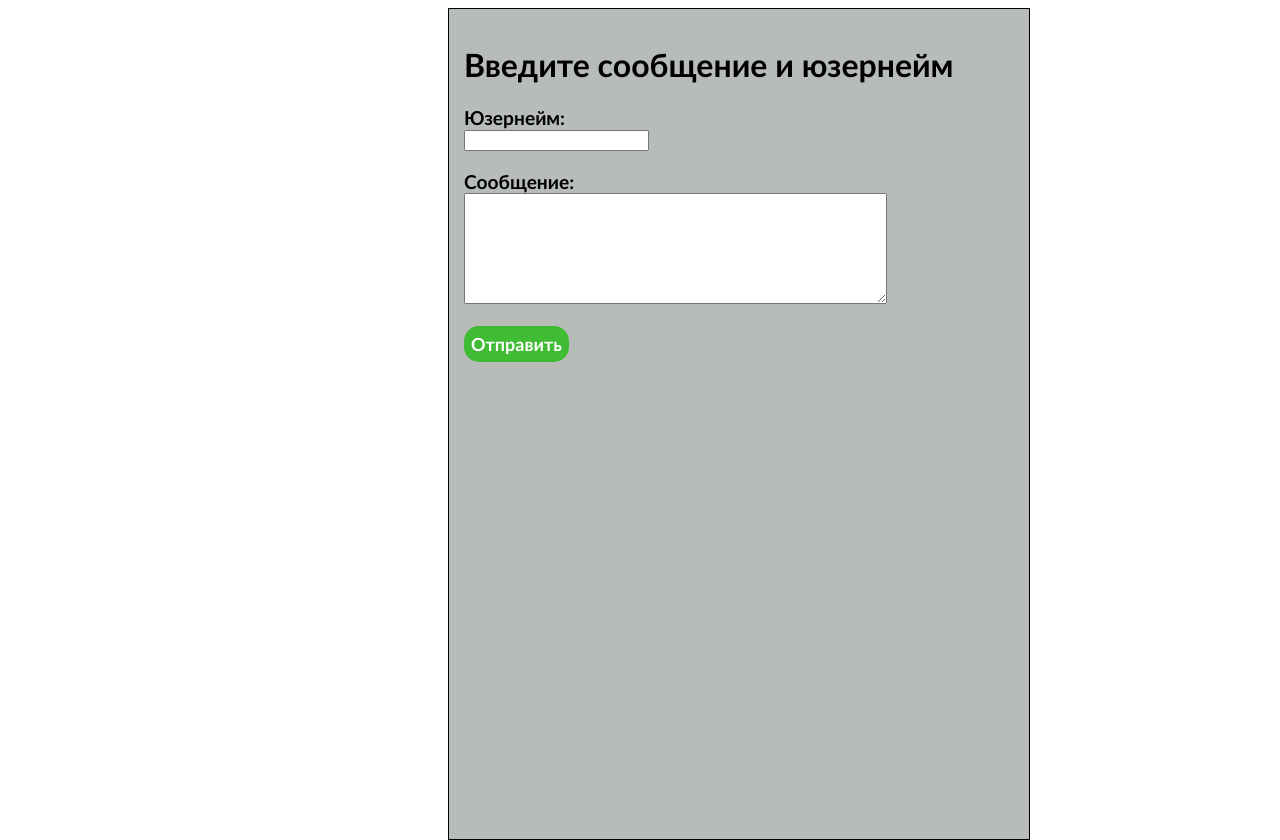
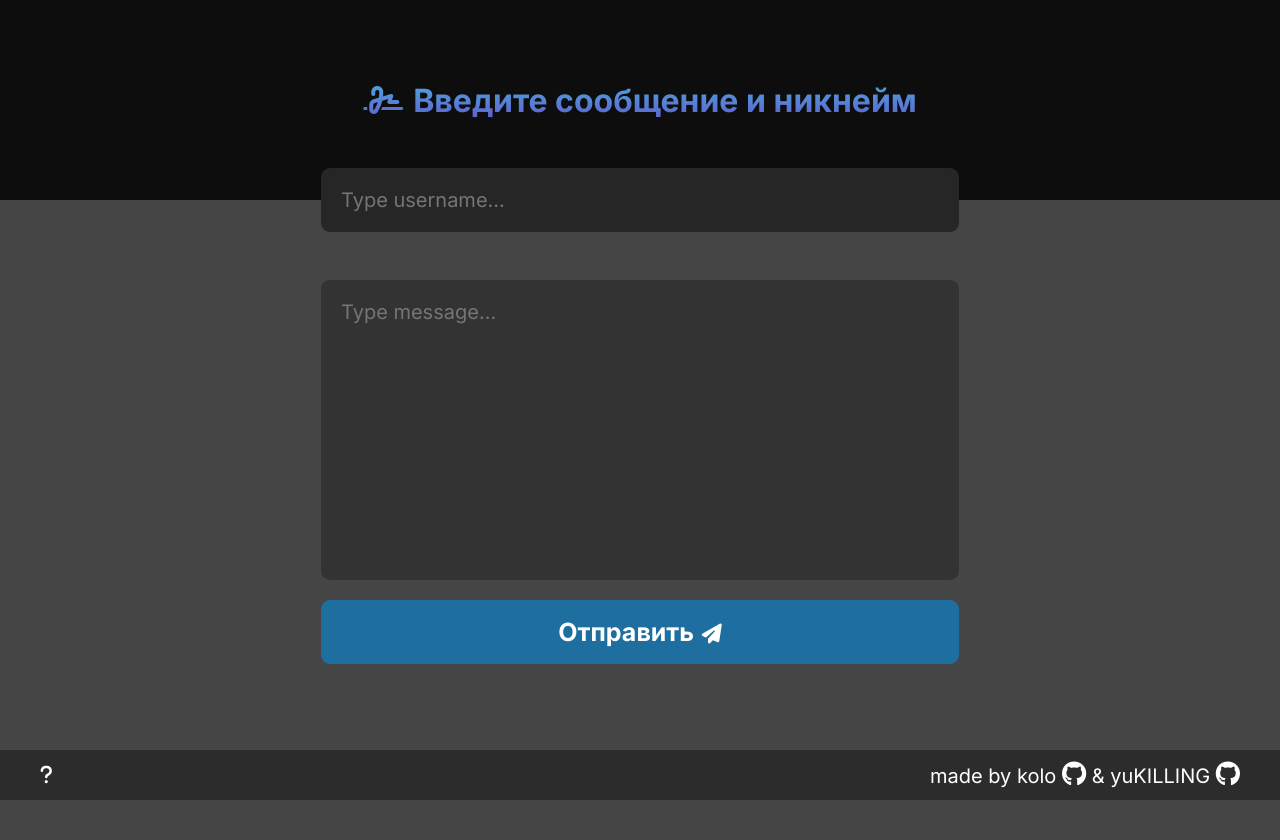
Before and after one commit to koloideal/AnonMessage, a Python web app: template templates/base.html in a window 1280 px wide. After the commit the page ends 800 px from the top, so only its background shows below. Run offline with Jinja, Linux system fonts and the light colour scheme; the template is opened without the code that fills it, so the values that code supplies are empty.

Commit message:
updated client

```diff
--- /dev/null
+++ b/static/index.js
@@ -0,0 +1,19 @@
+function showOKFlash() {
+  const flash = document.getElementById("flash_ok");
+  flash.classList.add("active");
+
+  setTimeout(() => {
+    const flash = document.getElementById("flash_ok");
+    flash.classList.remove("active");
+  }, 3000);
+}
+
+function showErrorFlash() {
+  const flash = document.getElementById("flash_err");
+  flash.classList.add("active");
+
+  setTimeout(() => {
+    const flash = document.getElementById("flash_err");
+    flash.classList.remove("active");
+  }, 3000);
+}
--- a/static/style.css
+++ b/static/style.css
@@ -1,80 +1,206 @@
-.flash{
-
-    padding: 10px;
-    font-size: large;
-    font-weight: bolder;
-    width: max-content;
-    height: max-content;
-    color: white;
-    border-radius: 10px;
-    font-family: "Candara", serif;
-    position: absolute;
-    top: 11%;
-    left: 47%;
-
+* {
+  box-sizing: border-box;
+  margin: 0;
+  padding: 0;
+  font-family: "Inter";
 }
 
-.flash.invalid{
-
-    background-color: red;
+body {
+  background-color: #454545;
 }
 
-.flash.success{
-
-    background-color: green;
-
+main {
+  display: flex;
+  flex-direction: column;
+  justify-content: center;
+  align-items: center;
 }
 
-#main {
-
-    border: 1px solid black;
-    width: 550px;
-    height: 100%;
-    position: absolute;
-    left: 35%;
-    padding: 15px;
-    overflow: auto;
-    background-color: #b8bcb8;
+.header_hero {
+  background-color: #0d0d0d;
+  width: 100%;
+  height: 200px;
+  display: flex;
+  justify-content: center;
+  align-items: center;
+  position: relative;
 }
 
-#enter{
-
-    width: max-content;
-    height: max-content;
-    font-family: "Candara", serif;
-
+.icon {
+  margin-right: 10px;
 }
 
-label{
-
-    font-size: larger;
-    font-weight: bolder;
-
+.gradient-text {
+  background: linear-gradient(0deg, #5e60ce, #4ea8de);
+  -webkit-background-clip: text;
+  -webkit-text-fill-color: transparent;
 }
 
-#butt{
-
-    background-color: #3fbc33;
-    padding: 7px;
-    font-size: large;
-    font-weight: bolder;
-    width: max-content;
-    height: max-content;
-    color: white;
-    border-radius: 15px;
-    font-family: "Candara", serif;
-    border: none
-
+.username_div {
+  display: flex;
+  justify-content: center;
+  align-items: center;
+  position: relative;
 }
 
-#butt:hover{
-
-    background-color: #00c51b;
-
+.username_input {
+  border-radius: 9px;
+  outline: none;
+  overflow: hidden;
+  height: 64px;
+  width: 638px;
+  position: absolute;
+  background: #262626;
+  border: none;
+  color: white;
+  padding-inline: 20px;
+  font-size: 20px;
 }
 
-#butt:active{
+.question {
+  color: white;
+  cursor: pointer;
+  font-size: 20px;
+}
 
-    box-shadow: #b8bcb8;
+.text_div {
+  display: flex;
+  justify-content: center;
+  align-items: center;
+  margin-top: 80px;
+  flex-direction: column;
+}
 
+.textarea {
+  border-radius: 9px;
+  outline: none;
+  overflow: hidden;
+  height: 300px;
+  width: 638px;
+  background: #333333;
+  border: none;
+  color: white;
+  font-size: 20px;
+  padding: 20px;
+  resize: none;
 }
+
+.button_div {
+  display: flex;
+  justify-content: center;
+  align-items: center;
+  margin-top: 20px;
+}
+
+.button {
+  border-radius: 9px;
+  outline: none;
+  overflow: hidden;
+  height: 64px;
+  width: 638px;
+  background: #1e6f9f;
+  border: none;
+  color: white;
+  font-size: 20px;
+  padding-inline: 20px;
+  transition: all 0.2s;
+}
+
+.button:hover {
+  background: #1e709fb6;
+}
+
+.button:active {
+  background: #1e709f8e;
+}
+
+.button_text {
+  font-size: 25px;
+  font-weight: bold;
+  margin-right: 2px;
+}
+
+#flash_ok {
+  display: flex;
+  opacity: 0;
+  justify-content: center;
+  align-items: center;
+  color: white;
+  font-size: 20px;
+  font-weight: bold;
+  width: 300px;
+  height: 40px;
+  background-color: #1e709fb7;
+  position: absolute;
+  top: 20px;
+  border-radius: 8px;
+  transition: opacity 0.4s;
+}
+
+#flash_err {
+  display: flex;
+  opacity: 0;
+  justify-content: center;
+  align-items: center;
+  color: white;
+  font-size: 20px;
+  font-weight: bold;
+  width: 300px;
+  height: 40px;
+  background-color: #9f1e29b7;
+  position: absolute;
+  top: 20px;
+  border-radius: 8px;
+  transition: opacity 0.4s;
+}
+
+#flash_ok.active {
+  opacity: 1;
+}
+
+#flash_err.active {
+  opacity: 1;
+}
+
+.about {
+  position: absolute;
+  top: -100px;
+  left: 50px;
+  max-width: 300px;
+  background: #2c2c2c;
+  padding: 10px;
+  border-radius: 9px;
+  transition: opacity 0.3s;
+  opacity: 0;
+}
+
+.about > p {
+  color: white;
+}
+
+.question:hover + .about {
+  opacity: 1;
+}
+
+.footer_div {
+  display: flex;
+  justify-content: space-between;
+  align-items: center;
+  background-color: #2c2c2c;
+  font-size: 20px;
+  position: fixed;
+  bottom: 0;
+  width: 100%;
+  height: 50px;
+  color: white;
+  padding-inline: 40px;
+}
+
+.github {
+  color: white;
+  outline: none;
+}
+
+.git_ico {
+  font-size: 25px;
+}
--- a/templates/base.html
+++ b/templates/base.html
@@ -1,42 +1,80 @@
 <!DOCTYPE html>
 
 <html lang="en">
+  <head>
+    <link rel="stylesheet" href="/static/style.css" />
+    <title>Форма отправки данных</title>
+    <link rel="preconnect" href="https://fonts.googleapis.com" />
+    <link rel="preconnect" href="https://fonts.gstatic.com" crossorigin />
+    <link
+      href="https://fonts.googleapis.com/css2?family=Inter:wght@100..900&family=Montserrat:ital,wght@0,100..900;1,100..900&family=Righteous&display=swap"
+      rel="stylesheet"
+    />
+    <link
+      rel="stylesheet"
+      href="https://cdnjs.cloudflare.com/ajax/libs/font-awesome/6.5.2/css/all.min.css"
+      integrity="sha512-SnH5WK+bZxgPHs44uWIX+LLJAJ9/2PkPKZ5QiAj6Ta86w+fsb2TkcmfRyVX3pBnMFcV7oQPJkl9QevSCWr3W6A=="
+      crossorigin="anonymous"
+      referrerpolicy="no-referrer"
+    />
+  </head>
 
-<head>
+  <body>
+    <!-- MAIN CONTAINER -->
+    <main>
+      <div class="header_hero">
+        <h1 class="gradient-text">
+          <i class="fa-solid fa-signature icon"></i>Введите сообщение и никнейм
+        </h1>
+      </div>
+      <!-- USERNAME INPUT -->
+      <div class="username_div">
+        <input
+          type="text"
+          class="username_input"
+          placeholder="Type username..."
+          maxlength="70"
+        />
+      </div>
+      <!-- TEXT INPUT -->
+      <div class="text_div">
+        <textarea
+          class="textarea"
+          cols="30"
+          rows="10"
+          placeholder="Type message..."
+        ></textarea>
+      </div>
+      <!-- BUTTON -->
+      <div class="button_div">
+        <button class="button" onclick="showOKFlash()">
+          <span class="button_text">Отправить</span>
+          <i class="fa-solid fa-paper-plane"></i>
+        </button>
+      </div>
+      <!-- FLASHES -->
+      <div id="flash_ok">Сообщение отправлено</div>
 
-    <link rel="stylesheet" href="{{ url_for('static', filename='style.css') }}">
-    <title>Форма отправки данных</title>
+      <div id="flash_err">Сообщение не отправлено</div>
 
-</head>
-
-<body>
-
-    <div id="main">
-
-        <div id="enter">
-
-            <h1>Введите сообщение и юзернейм</h1>
-
-            <form action="{{url_for('contact') }}" method="post">
-
-                <label for="username">Юзернейм:</label><br>
-                <input type="text" id="username" name="username" required><br><br>
-
-                <label for="text">Сообщение:</label><br>
-                <textarea rows="7" cols="50" id="text" name="text" required> </textarea><br><br>
-
-                <input type="submit" id="butt" value="Отправить">
-
-            </form>
-
-            {% for cat, msg in get_flashed_messages(True) %}
-                <div class="flash {{ cat }}">{{ msg }}</div>
-            {% endfor %}
-
+      <!-- FOOTER -->
+      <footer class="footer_div">
+        <i class="fa-solid fa-question question"></i>
+        <!-- ABOUT -->
+        <div class="about">
+          <p>Это приложении о том о том о том о том о том о том</p>
         </div>
-
-    </div>
-
-</body>
-
+        <span class="footer_text"
+          >made by kolo
+          <a href="https://github.com/koloideal" target="_blank" class="github"
+            ><i class="fa-brands fa-github git_ico" re></i
+          ></a>
+          & yuKILLING
+          <a href="https://github.com/yuKILLING" target="_blank" class="github">
+            <i class="fa-brands fa-github git_ico"></i> </a
+        ></span>
+      </footer>
+    </main>
+    <script src="/static/index.js"></script>
+  </body>
 </html>
```
